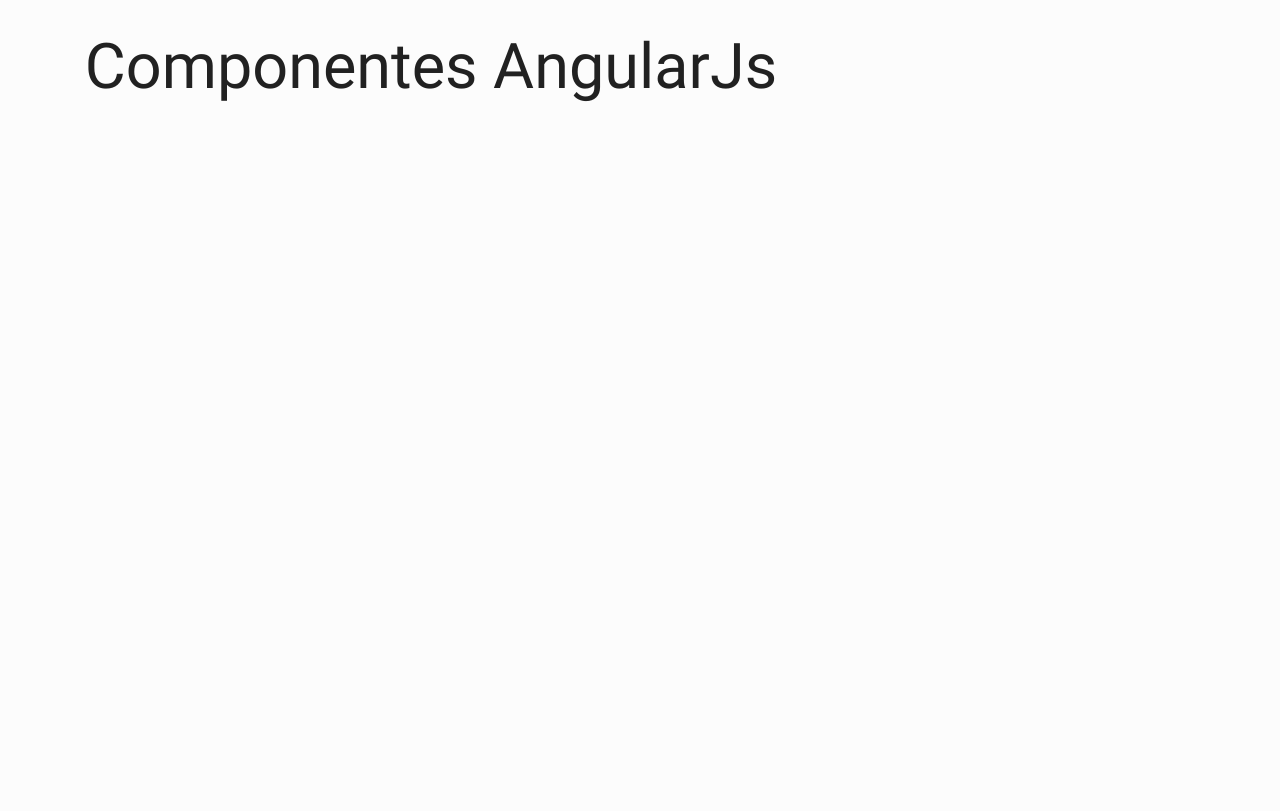
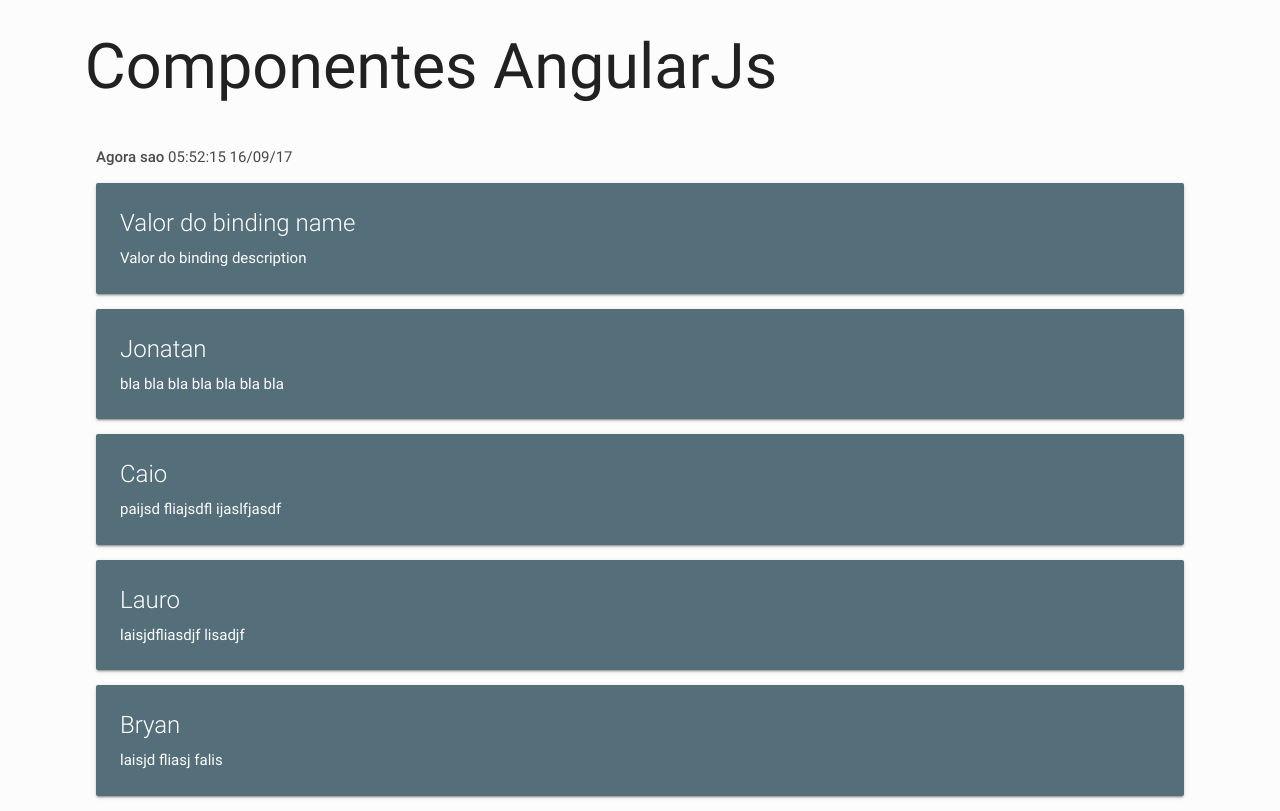
Before and after one commit to LevelUpAcademy/AngularComponents, a plain HTML site: page index.html in a window 1280 px wide. Drawn offline with Linux system fonts and the light colour scheme.

Commit message:
Bindings on components

```diff
--- a/index.html
+++ b/index.html
@@ -16,6 +16,15 @@
   <div class="row">
     <h1>Componentes AngularJs</h1>
   </div>
+  <clock-component></clock-component>
+
+  <card-user name="Valor do binding name"
+    description="Valor do binding description">
+  </card-user>
+
+  <users-list-component></users-list-component>
+
+
 </div>
 </body>
 </html>
--- a/js/app.js
+++ b/js/app.js
@@ -1,5 +1,6 @@
 var app = angular.module('app', [])
- app.component('xuxu', {
+
+ app.component('testComponent', {
    templateUrl: 'templates/testComponent.html',
    controller: testController
  })
@@ -7,3 +8,54 @@ var app = angular.module('app', [])
  function testController($scope){
    $scope.fullName = "Este é um componente do AngularJs"
  }
+
+
+ app.component('clockComponent', {
+   templateUrl: 'templates/clockTemplate.html',
+   controller: clockController
+ })
+
+ function clockController($scope){
+   $scope.time = new Date()
+ }
+
+ app.component('usersListComponent', {
+   templateUrl: 'templates/usersListComponent.html',
+   controller: usersListControllerComponent
+ })
+
+ function usersListControllerComponent($scope){
+   $scope.users = [
+     {
+       name: "Jonatan",
+       description: "bla bla bla bla bla bla bla"
+     },
+     {
+       name: "Caio",
+       description: "paijsd fliajsdfl ijaslfjasdf "
+     },
+     {
+       name: "Lauro",
+       description: "laisjdfliasdjf lisadjf "
+     },
+     {
+       name: "Bryan",
+       description: "laisjd fliasj falis"
+     }
+   ]
+ }
+
+
+ app.component('cardUser', {
+   templateUrl: 'templates/cardUserTemplate.html',
+   controller: cardUserController,
+   transclude: true,
+   bindings: {
+     name: '@',
+     description: '@'
+   }
+ })
+
+ function cardUserController($scope){
+   console.log($scope)
+ }
--- /dev/null
+++ b/templates/cardUserTemplate.html
@@ -0,0 +1,8 @@
+<div class="col s12 m6">
+  <div class="card blue-grey darken-1">
+    <div class="card-content white-text">
+      <span class="card-title">{{$ctrl.name}}</span>
+      <p>{{$ctrl.description}}</p>
+    </div>
+  </div>
+</div>
--- /dev/null
+++ b/templates/clockTemplate.html
@@ -0,0 +1,3 @@
+<p>
+  <strong>Agora sao </strong> {{time | date: 'hh:mm:ss dd/MM/yy'}}
+</p>
--- /dev/null
+++ b/templates/usersListComponent.html
@@ -0,0 +1,3 @@
+<card-user ng-repeat="user in users"
+  name="{{user.name}}" description="{{user.description}}">
+</card-user>
```
